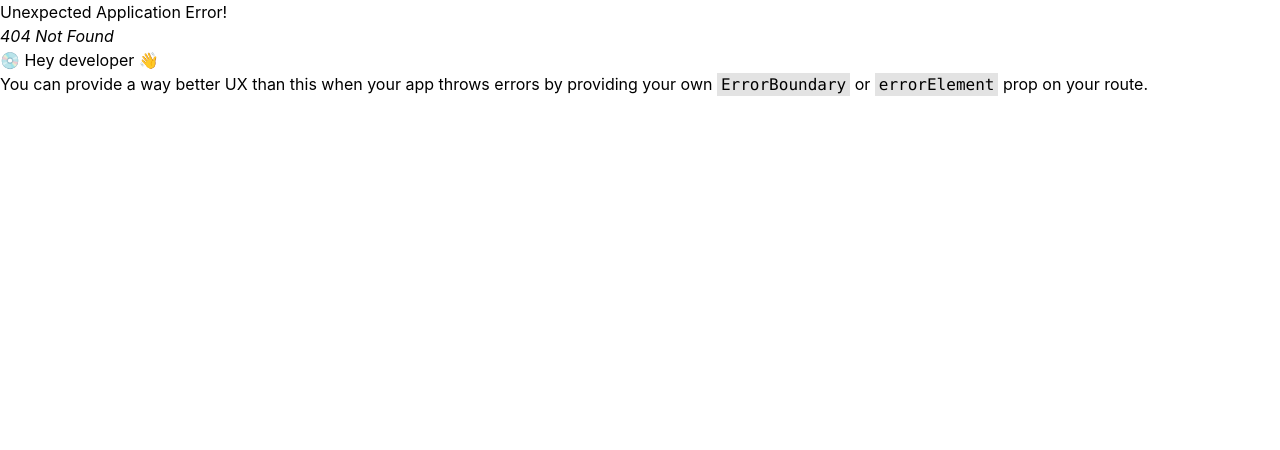
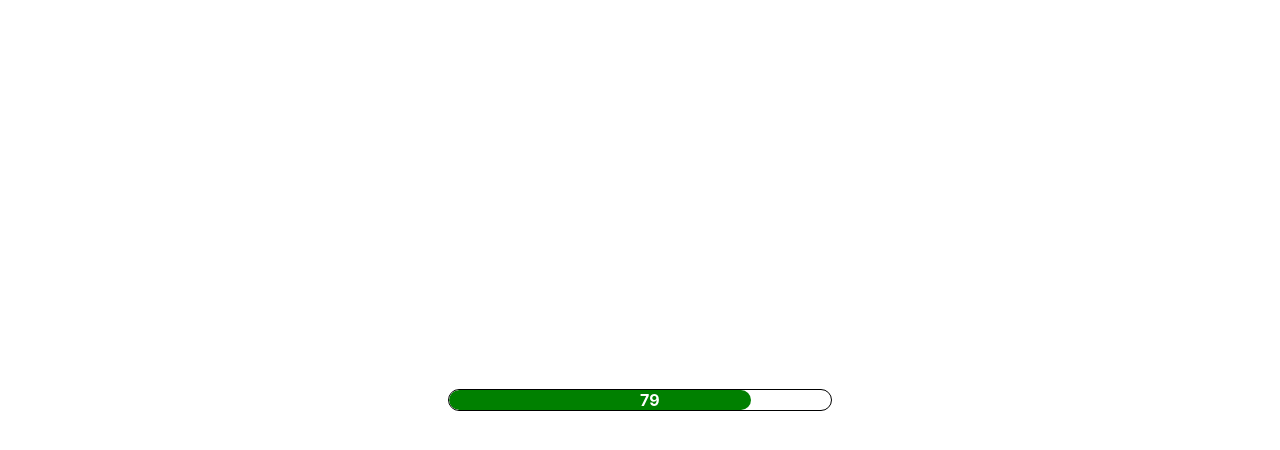
Before and after one commit to abhishekarya007/react-components, a React (Create React App) app: page /progress-bar in a window 1280 px wide. Before the commit this address had no page. Shown: the top 450 px of the page. Built offline with nearby package versions, Linux system fonts and the light colour scheme.

Commit message:
progress bar

```diff
--- a/src/App.js
+++ b/src/App.js
@@ -2,6 +2,7 @@ import "./App.css";
 import { createBrowserRouter, RouterProvider } from "react-router-dom";
 import Body from "./components/Body";
 import FileExplorer from "./components/FileExplorer";
+import ProgressBar from "./components/ProgressBar";
 
 function App() {
   const router = createBrowserRouter([
@@ -13,6 +14,10 @@ function App() {
       path: "/file-explorer",
       element: <FileExplorer />,
     },
+    {
+      path: "/progress-bar",
+      element: <ProgressBar />,
+    },
   ]);
   return <RouterProvider router={router}></RouterProvider>;
 }
--- a/src/components/Body.js
+++ b/src/components/Body.js
@@ -17,7 +17,14 @@ const Body = () => {
         >
           File Explorer
         </button>
-        <button className={buttonCss}>Progress Bar</button>
+        <button
+          onClick={() => {
+            navigate("/progress-bar");
+          }}
+          className={buttonCss}
+        >
+          Progress Bar
+        </button>
       </div>
     </div>
   );
--- /dev/null
+++ b/src/components/ProgressBar.js
@@ -0,0 +1,35 @@
+import React, { useEffect, useState } from "react";
+
+const ProgressBar = () => {
+  console.log("first");
+  const [percentage, setPercentage] = useState(0);
+
+  useEffect(() => {
+    setInterval(() => {
+      setPercentage((prev) => Math.min(100, prev + 1));
+    }, 100);
+  }, []);
+
+  return (
+    <div className="flex justify-center items-center h-screen">
+      <div className="absolute w-96 text-center border border-black rounded-xl overflow-hidden">
+        <div
+          style={{
+            width: `${percentage}%`,
+            height: "20px",
+            backgroundColor: "green",
+            borderRadius: "12px",
+          }}
+        ></div>
+        <div
+          style={{ color: percentage > 49 ? "white" : "black" }}
+          className="absolute text-center left-1/2 bottom-[-2px] font-bold"
+        >
+          {percentage}
+        </div>
+      </div>
+    </div>
+  );
+};
+
+export default ProgressBar;
--- a/src/index.js
+++ b/src/index.js
@@ -1,15 +1,11 @@
-import React from 'react';
-import ReactDOM from 'react-dom/client';
-import './index.css';
-import App from './App';
-import reportWebVitals from './reportWebVitals';
+import React from "react";
+import ReactDOM from "react-dom/client";
+import "./index.css";
+import App from "./App";
+import reportWebVitals from "./reportWebVitals";
 
-const root = ReactDOM.createRoot(document.getElementById('root'));
-root.render(
-  <React.StrictMode>
-    <App />
-  </React.StrictMode>
-);
+const root = ReactDOM.createRoot(document.getElementById("root"));
+root.render(<App />);
 
 // If you want to start measuring performance in your app, pass a function
 // to log results (for example: reportWebVitals(console.log))
```
